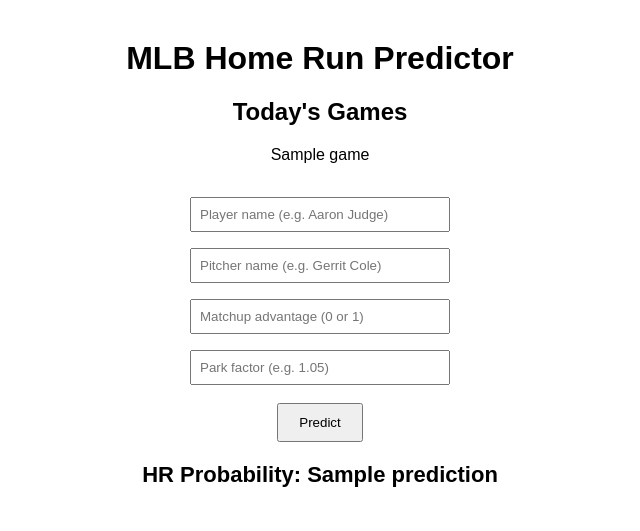
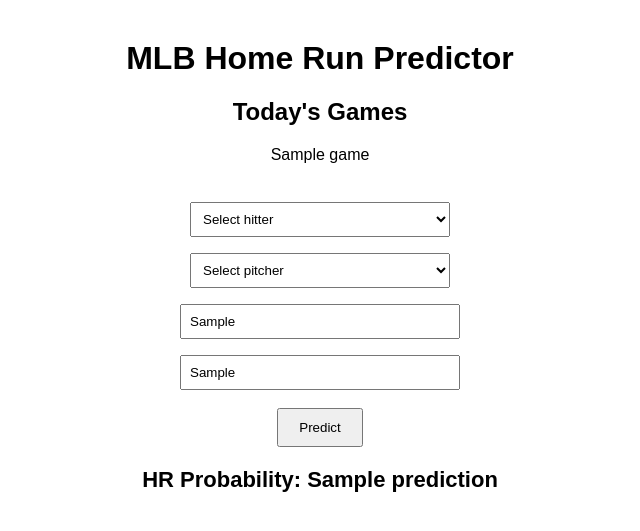
Before and after one commit to royalss-code/Derby, a Flask app: template templates/index.html in a window 1280 px wide. Shown: the top 531 px of the page, without its empty margins (320-960 px from the left). Run offline with Flask 3, Linux system fonts and the light colour scheme; the template is opened without the code that fills it: most values are stand-ins (such as "Sample title", 1, 10 or a date in 2020); parts of the project's set-up code (start-up, migrations or seed data) failed here and were passed over.

Commit message:
Update index.html

```diff
--- a/templates/index.html
+++ b/templates/index.html
@@ -3,37 +3,53 @@
 <head>
     <title>MLB HR Predictor</title>
     <style>
-        body { font-family: Arial, sans-serif; text-align: center; margin-top: 40px; }
-        input { margin: 8px; padding: 8px; width: 240px; }
+        body { font-family: Arial, sans-serif; text-align: center; margin: 40px; }
+        select, input { margin: 8px; padding: 8px; width: 260px; }
         button { padding: 10px 20px; margin-top: 10px; }
         .result { margin-top: 20px; font-size: 22px; font-weight: bold; }
         .error { margin-top: 20px; color: red; font-weight: bold; }
+        .games { margin-bottom: 30px; }
     </style>
 </head>
 <body>
     <h1>MLB Home Run Predictor</h1>
+
     <h2>Today's Games</h2>
     {% if games %}
-    <div style="margin-bottom: 25px;">
+        <div class="games">
             {% for game in games %}
                 <div>{{ game.label }}</div>
             {% endfor %}
         </div>
     {% else %}
-    <div style="margin-bottom: 25px;">Could not load today's games.</div>
+        <div class="games">Could not load today's games.</div>
     {% endif %}
+
     <form method="POST">
         <div>
-            <input name="player_name" placeholder="Player name (e.g. Aaron Judge)" required>
+            <select name="player_name" required>
+                <option value="">Select hitter</option>
+                {% for player in players %}
+                    <option value="{{ player }}" {% if player == selected_player %}selected{% endif %}>{{ player }}</option>
+                {% endfor %}
+            </select>
         </div>
+
         <div>
-            <input name="pitcher_name" placeholder="Pitcher name (e.g. Gerrit Cole)" required>
+            <select name="pitcher_name" required>
+                <option value="">Select pitcher</option>
+                {% for pitcher in pitchers %}
+                    <option value="{{ pitcher }}" {% if pitcher == selected_pitcher %}selected{% endif %}>{{ pitcher }}</option>
+                {% endfor %}
+            </select>
         </div>
+
         <div>
-            <input name="matchup" placeholder="Matchup advantage (0 or 1)" required>
+            <input name="matchup" placeholder="Matchup advantage (0 or 1)" value="{{ selected_matchup }}" required>
         </div>
+
         <div>
-            <input name="park_factor" placeholder="Park factor (e.g. 1.05)" required>
+            <input name="park_factor" placeholder="Park factor (e.g. 1.05)" value="{{ selected_park_factor }}" required>
         </div>
 
         <button type="submit">Predict</button>
```
Lines whose indentation alone changed are shown as unchanged.
